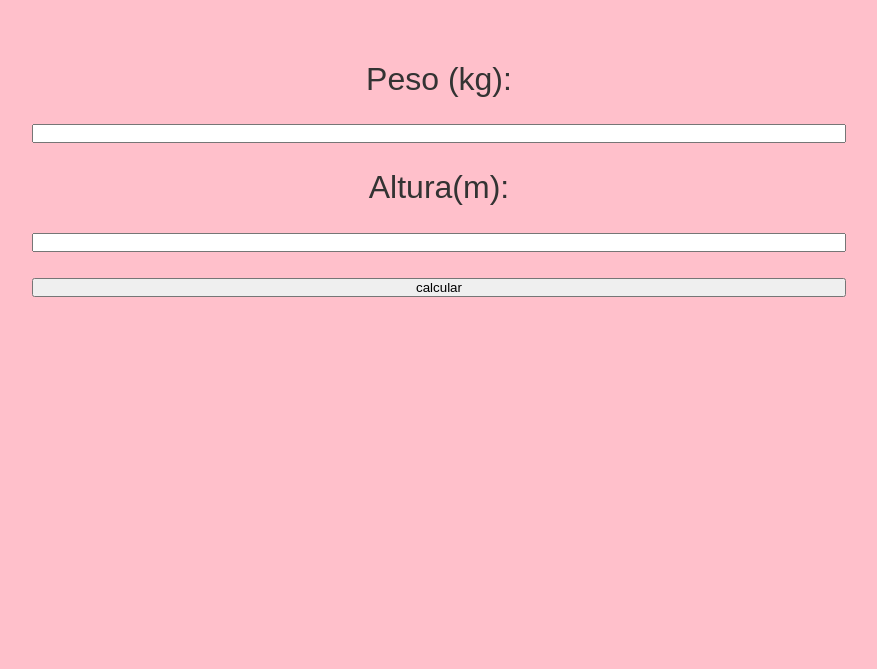
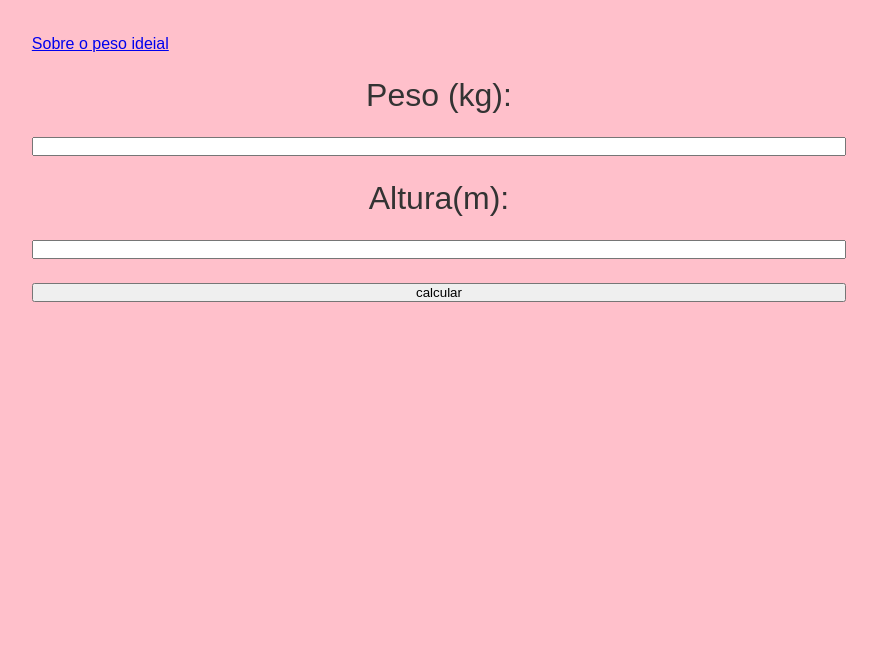
Before and after one commit to Fegit811/IMC, a plain HTML site: page Index.html in a window 1280 px wide. Shown: the part 131-800 px from the top of the page, without its empty margins (201-1078 px from the left). Drawn offline with Linux system fonts and the light colour scheme.

Commit message:
menu principal

```diff
--- a/Index.html
+++ b/Index.html
@@ -13,6 +13,9 @@
 
         <h1>CALCULE SEU IMC</h1>
         <h1>IDENTIFIQUE SE ESTA ABAIXO OU ACIMA DO PESO IDEAL</h1>
+        <nav>
+            <a href="pesoideal.html">Sobre o peso ideial</a>
+        </nav>
 
     </header>
 
```
